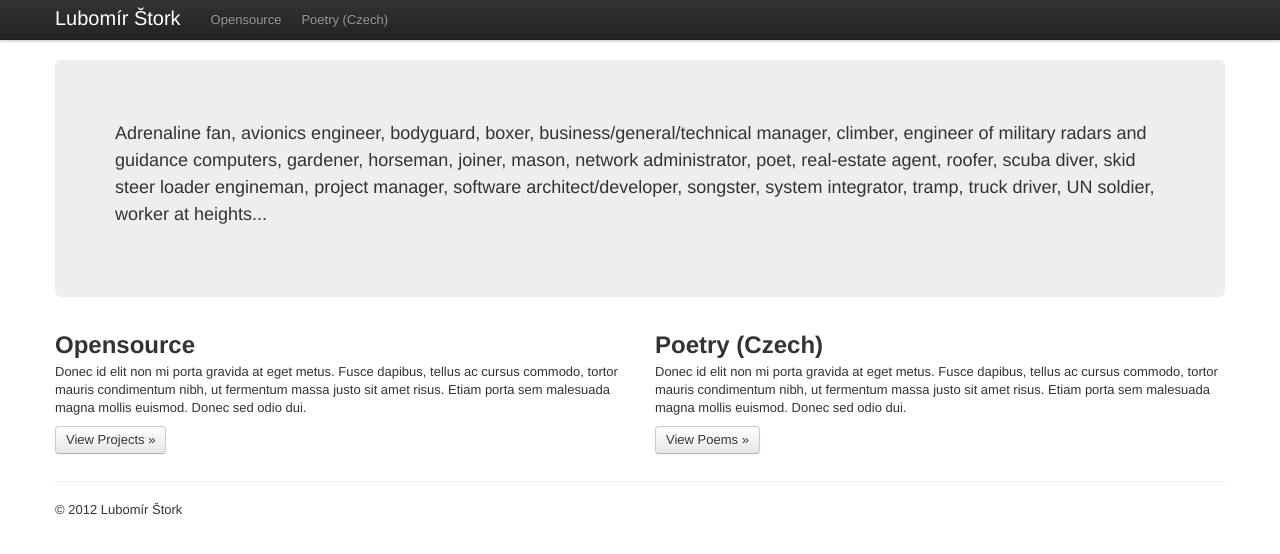
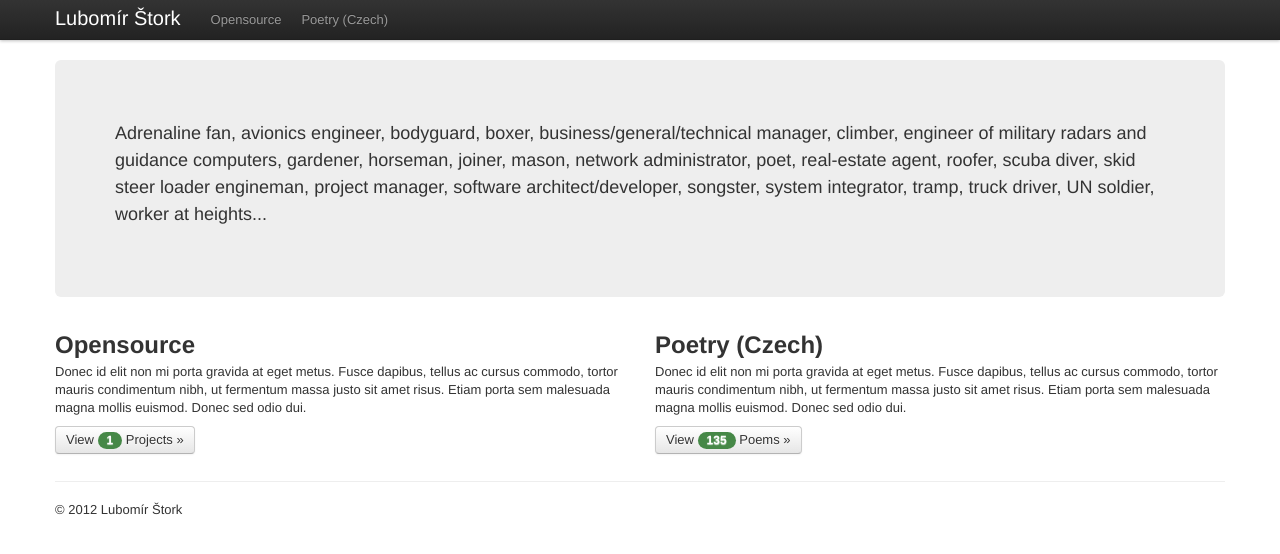
Before and after one commit to stork/stork.github.io, a Jekyll site: the page built from index.html, in a window 1280 px wide. Shown: the top 554 px of the page. Built offline with Jekyll 4.4.1, drawn with Linux system fonts in a browser that asks for light colours.

Commit message:
Test badges

```diff
--- a/index.html
+++ b/index.html
@@ -17,11 +17,11 @@ title: Home
 	<div class="span6">
 		<h2>Opensource</h2>
 		<p>Donec id elit non mi porta gravida at eget metus. Fusce dapibus, tellus ac cursus commodo, tortor mauris condimentum nibh, ut fermentum massa justo sit amet risus. Etiam porta sem malesuada magna mollis euismod. Donec sed odio dui. </p>
-		<p><a class="btn" href="/opensource/">View Projects &raquo;</a></p>
+		<p><a class="btn" href="/opensource/">View <span class="badge badge-success">{{ site.tags.page | size }}</span> Projects &raquo;</a></p>
 	</div>
 	<div class="span6">
 		<h2>Poetry (Czech)</h2>
 		<p>Donec id elit non mi porta gravida at eget metus. Fusce dapibus, tellus ac cursus commodo, tortor mauris condimentum nibh, ut fermentum massa justo sit amet risus. Etiam porta sem malesuada magna mollis euismod. Donec sed odio dui. </p>
-		<p><a class="btn" href="/poems/">View Poems &raquo;</a></p>
+		<p><a class="btn" href="/poems/">View <span class="badge badge-success">{{ site.tags.poem | size }}</span> Poems &raquo;</a></p>
 	</div>
 </div>
```
